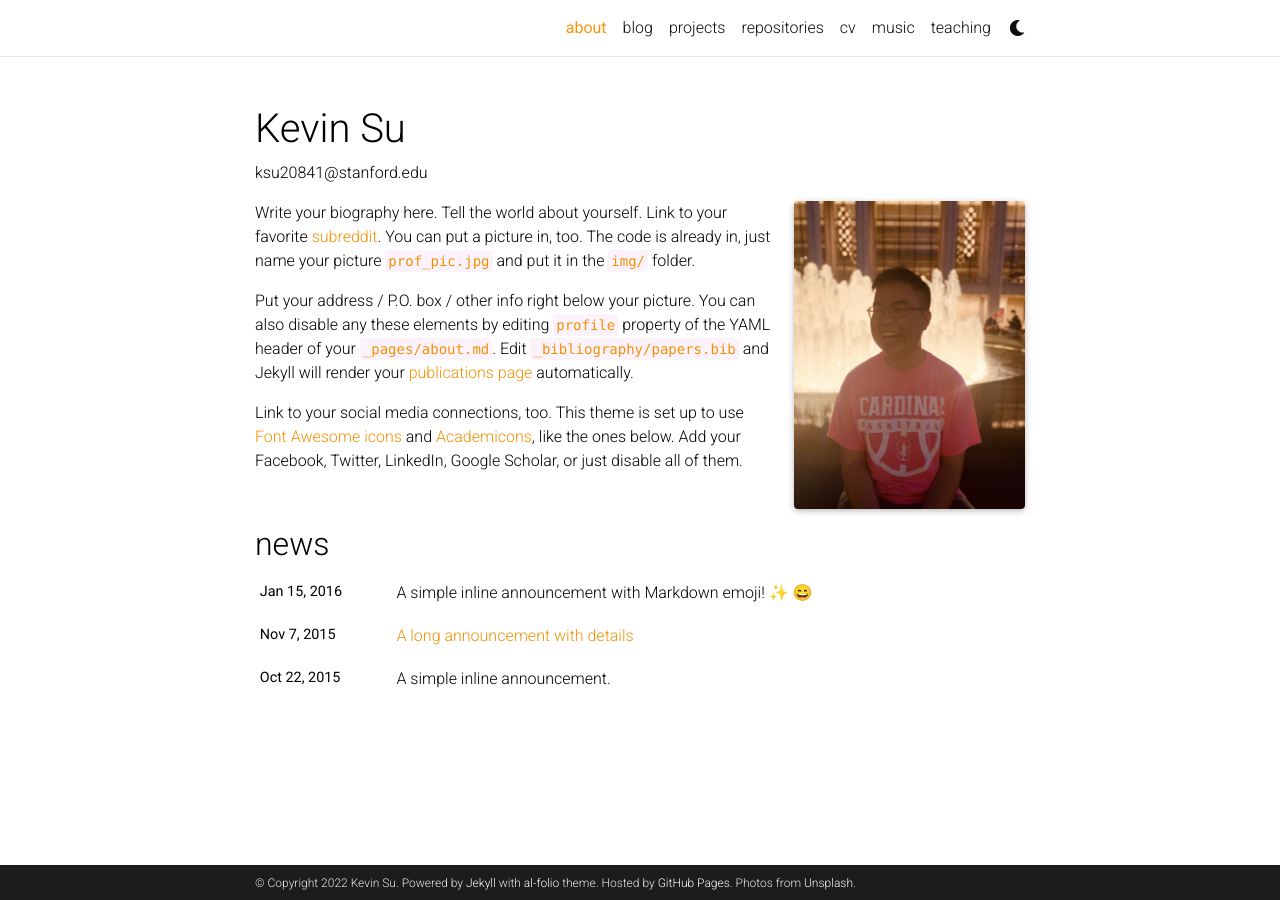
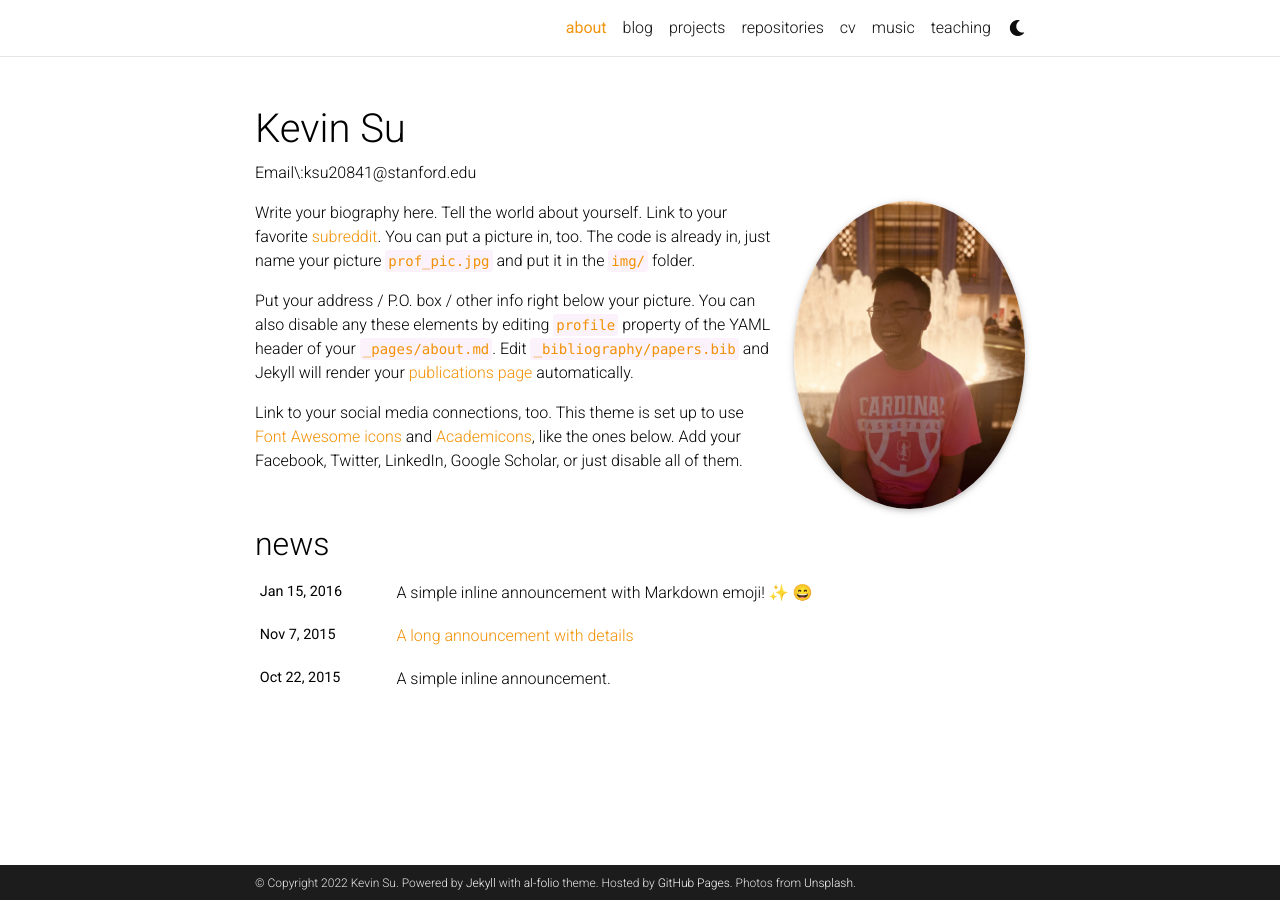
Before and after one commit to kevin20841/kevin20841.github.io, a Jekyll site: the page built from _pages/about.md, in a window 1280 px wide. Built offline with Jekyll 4.4.1, drawn with Linux system fonts in a browser that asks for light colours; full-size pictures stand in for the smaller copies a plugin makes; emoji names are drawn with the system emoji font; comment, search, counter and statistics services are not loaded; a style sheet for code colours, icons or effects is not loaded.

Commit message:
Update about.md

```diff
--- a/_pages/about.md
+++ b/_pages/about.md
@@ -2,12 +2,12 @@
 layout: about
 title: about
 permalink: /
-subtitle: ksu20841@stanford.edu
+subtitle: Email\:ksu20841@stanford.edu
 
 profile:
   align: right
   image: prof_pic.jpg
-  image_circular: false # crops the image to make it circular
+  image_circular: true # crops the image to make it circular
 
 
 news: true  # includes a list of news items
```
